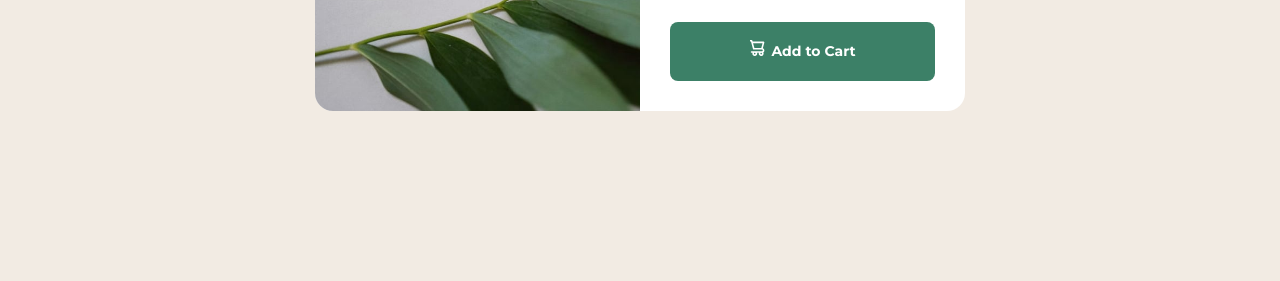
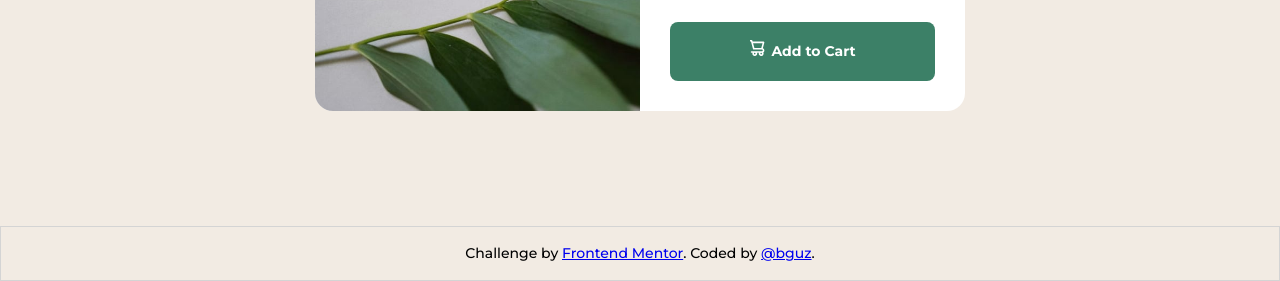
Before and after one commit to bguz/FEM-Product-Review-Card-Component, a plain HTML site: page index.html in a window 1280 px wide. Shown: the part 519-800 px from the top of the page. Drawn offline with Linux system fonts and the light colour scheme.

Commit message:
fixed attribution div

```diff
--- a/assets/css/style.css
+++ b/assets/css/style.css
@@ -112,6 +112,9 @@ body {
     color: var(--aurometal);
     text-decoration: line-through;
 }
+.attribution {
+    display: none;
+}
 
 @media (min-width: 768px) {
     body {
@@ -135,4 +138,15 @@ body {
     .info {
         width: 50%;
     }
+    .attribution {
+        display: block;
+        position: absolute;
+        bottom: 0;
+        left: 0;
+        text-align: center;
+        background: var(--cream);
+        width: 100%;
+        padding: 1.5rem 0;
+        border: 1px solid rgb(212, 212, 212);
+    }
 }
--- a/index.html
+++ b/index.html
@@ -22,9 +22,9 @@
     </section>
   </section>
 
-  <!-- <div class="attribution">
+  <div class="attribution">
     Challenge by <a href="https://www.frontendmentor.io?ref=challenge" target="_blank">Frontend Mentor</a>.
-    Coded by <a href="#">Your Name Here</a>.
-  </div> -->
+    Coded by <a href="https://www.frontendmentor.io/profile/bguz">@bguz</a>.
+  </div>
 </body>
 </html>
```
